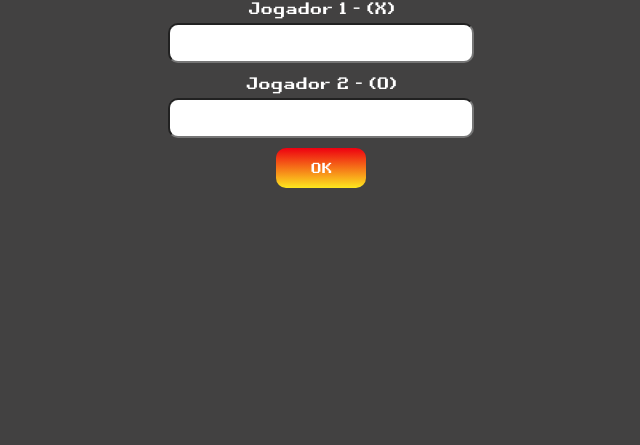
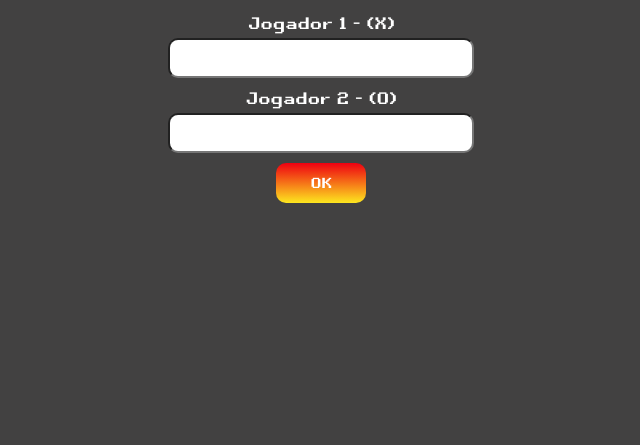
Before and after one commit to AdrianoAmorim/Jogo_da_Velha, a plain HTML site: page index.html in a window 1280 px wide. Shown: the part 355-800 px from the top of the page, without its empty margins (319-959 px from the left). Drawn offline with Linux system fonts and the light colour scheme.

Commit message:
ajustado tamanho do body

```diff
--- a/css/style.css
+++ b/css/style.css
@@ -26,6 +26,7 @@ body {
     justify-content: center;
     align-items: center;
     background-color: #424141;
+    height: 100vh;
 }
 
 /*cabecalho do Game*/
--- a/js/game.js
+++ b/js/game.js
@@ -28,6 +28,7 @@ let opcSelecionadas;
 
 //Função para inicializar o jogo - zera os buttons e seta o nome do primeiro jogador
 const inicializar = () => {
+    //DIMINUI O SOM DE JOGADA
     if(audioJogada.volume > 0.8){
         audioJogada.volume -= 0.8;
     }
```
